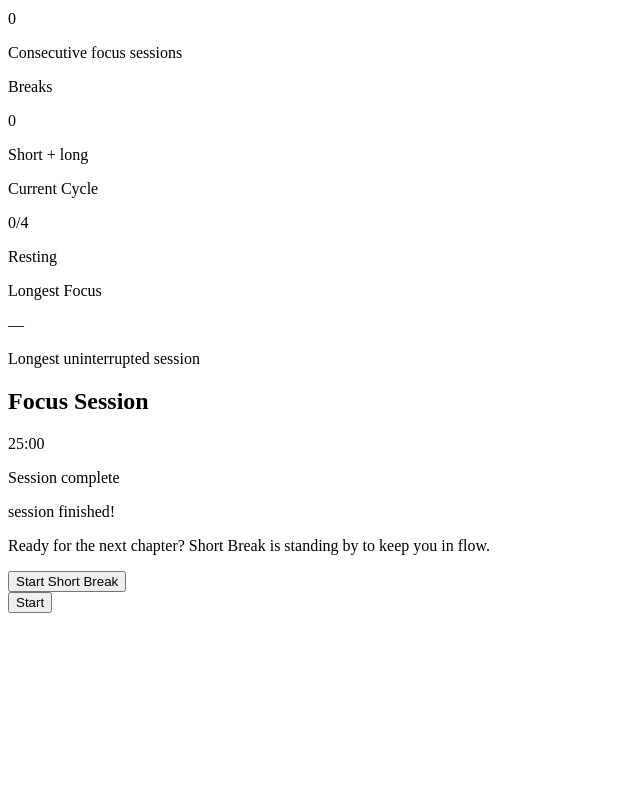
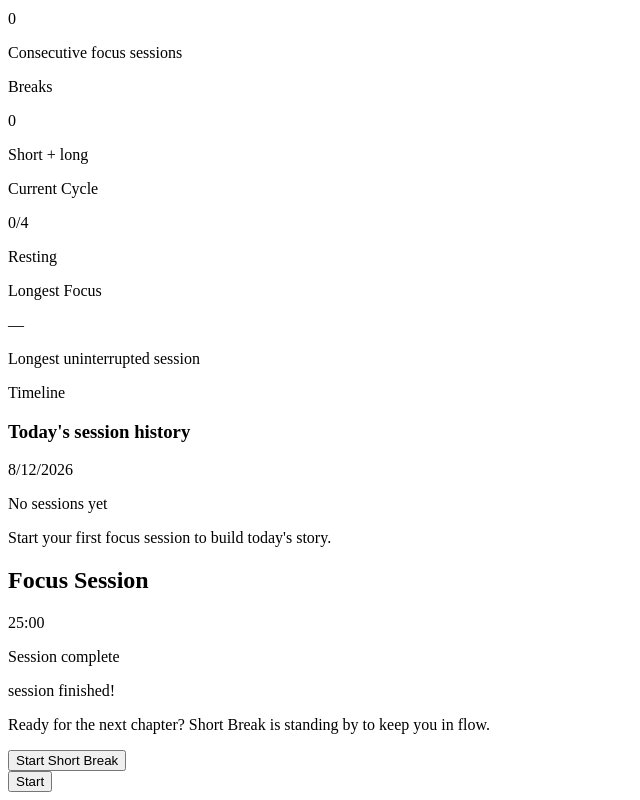
Before and after one commit to johnwick22012026-source/PMD, a React (Vite) app: page / in a window 1280 px wide. Shown: the part 640-1440 px from the top of the page, without its empty margins (0-640 px from the left). Before the commit the page ends 1261 px from the top, so only its background shows below. Built offline with nearby package versions, Linux system fonts and the light colour scheme.

Commit message:
feat(PMD-50): Render the today session history timeline — src/App.tsx

```diff
--- a/src/App.tsx
+++ b/src/App.tsx
@@ -298,6 +298,29 @@ const formatDurationLabel = (milliseconds: number) => {
     return `${hours}h ${minutes}m`
   }
   return `${minutes}m`
+}
+
+const isSameLocalDay = (a: Date, b: Date) =>
+  a.getFullYear() === b.getFullYear() &&
+  a.getMonth() === b.getMonth() &&
+  a.getDate() === b.getDate()
+
+const formatEntryTime = (iso: string) => {
+  try {
+    const date = new Date(iso)
+    return date.toLocaleTimeString(undefined, {
+      hour: '2-digit',
+      minute: '2-digit',
+    })
+  } catch {
+    return '—'
+  }
+}
+
+const historyBadgeStyles: Record<HistoryEntry['type'], string> = {
+  focus: 'bg-emerald-100 text-emerald-700 dark:bg-emerald-900 dark:text-emerald-200',
+  shortBreak: 'bg-sky-100 text-sky-700 dark:bg-sky-900 dark:text-sky-200',
+  longBreak: 'bg-indigo-100 text-indigo-700 dark:bg-indigo-900 dark:text-indigo-200',
 }
 
 export default function App() {
@@ -678,6 +701,25 @@ export default function App() {
     },
   ]
 
+  const today = new Date()
+  const todayHistory = useMemo(() => {
+    const filtered = history.filter(entry => {
+      try {
+        const entryDate = new Date(entry.time)
+        return isSameLocalDay(entryDate, today)
+      } catch {
+        return false
+      }
+    })
+    return filtered.sort((a, b) => {
+      const aTime = new Date(a.time).getTime()
+      const bTime = new Date(b.time).getTime()
+      return bTime - aTime
+    })
+  }, [history, today])
+
+  const historyEmpty = todayHistory.length === 0
+
   const rootClasses = `${getSurfaceStyles(theme)} min-h-screen flex flex-col ${sharedTokens.motion}`
 
   const handleTaskSubmit = useCallback(
@@ -820,6 +862,58 @@ export default function App() {
               ))}
             </div>
           </section>
+          <section className="rounded-3xl border border-slate-200 bg-white/80 dark:border-slate-700 dark:bg-slate-900/70 px-5 py-6 shadow-lg shadow-slate-400/10">
+            <div className="flex items-center justify-between">
+              <div>
+                <p className="text-xs uppercase tracking-[0.4em] text-slate-400 dark:text-slate-500">Timeline</p>
+                <h3 id="session-history-heading" className="text-xl font-semibold text-slate-900 dark:text-slate-50">
+                  Today's session history
+                </h3>
+              </div>
+              <span className="text-xs font-mono tracking-[0.2em] text-slate-400 dark:text-slate-500">
+                {today.toLocaleDateString()}
+              </span>
+            </div>
+            <div
+              className="mt-6 flex flex-col gap-3"
+              aria-live="polite"
+              aria-labelledby="session-history-heading"
+            >
+              {historyEmpty ? (
+                <div className="rounded-2xl border border-dashed border-slate-200 bg-slate-50/60 px-4 py-6 text-center text-sm text-slate-500 dark:border-slate-700 dark:bg-slate-900/60 dark:text-slate-400">
+                  <p className="font-semibold text-slate-900 dark:text-slate-50">No sessions yet</p>
+                  <p className="text-[0.75rem]">Start your first focus session to build today's story.</p>
+                </div>
+              ) : (
+                <ol className="space-y-3">
+                  {todayHistory.map(entry => (
+                    <li key={`${entry.type}-${entry.time}`} className="flex gap-3 rounded-2xl border border-slate-100 bg-slate-50/80 p-4 text-slate-900 dark:border-slate-800 dark:bg-slate-900/60 dark:text-slate-50">
+                      <span
+                        className={`mt-1 inline-flex h-3 w-3 flex-shrink-0 rounded-full ${historyBadgeStyles[entry.type]}`}
+                        aria-hidden="true"
+                      />
+                      <div className="flex flex-1 flex-col gap-1">
+                        <div className="flex items-baseline justify-between gap-2">
+                          <p className="text-sm font-semibold uppercase tracking-[0.3em] text-slate-500 dark:text-slate-400">
+                            {entry.label}
+                          </p>
+                          <time className="text-xs font-mono tracking-[0.3em] text-slate-400 dark:text-slate-500">
+                            {formatEntryTime(entry.time)}
+                          </time>
+                        </div>
+                        <p className="text-xs uppercase tracking-[0.3em] text-slate-400 dark:text-slate-500">
+                          Duration: {entry.durationMs ? formatDurationLabel(entry.durationMs) : '—'}
+                        </p>
+                        <p className="text-[0.75rem] text-slate-600 dark:text-slate-300">
+                          Completed successfully
+                        </p>
+                      </div>
+                    </li>
+                  ))}
+                </ol>
+              )}
+            </div>
+          </section>
           <section className="flex flex-col items-center gap-4">
             <h2 className="text-2xl font-semibold">{timerLabel} Session</h2>
             <div className="text-6xl font-mono">{formatTime(remainingMs)}</div>
@@ -827,7 +921,7 @@ export default function App() {
               className={`
                 ${completionPanelMotionClass}
                 ${completionPanelVisible ? 'opacity-100 translate-y-0 pointer-events-auto' : 'opacity-0 translate-y-2 pointer-events-none'}
-                relative w-full max-w-md rounded-2xl border border-white/40 bg-white/90 dark:bg-slate-900/80 dark;border-slate-700/80 p-6 flex flex-col gap-3 shadow-lg
+                relative w-full max-w-md rounded-2xl border border-white/40 bg-white/90 dark:bg-slate-900/80 dark:border-slate-700/80 p-6 flex flex-col gap-3 shadow-lg
               `}
               aria-live="polite"
               role="status"
```
